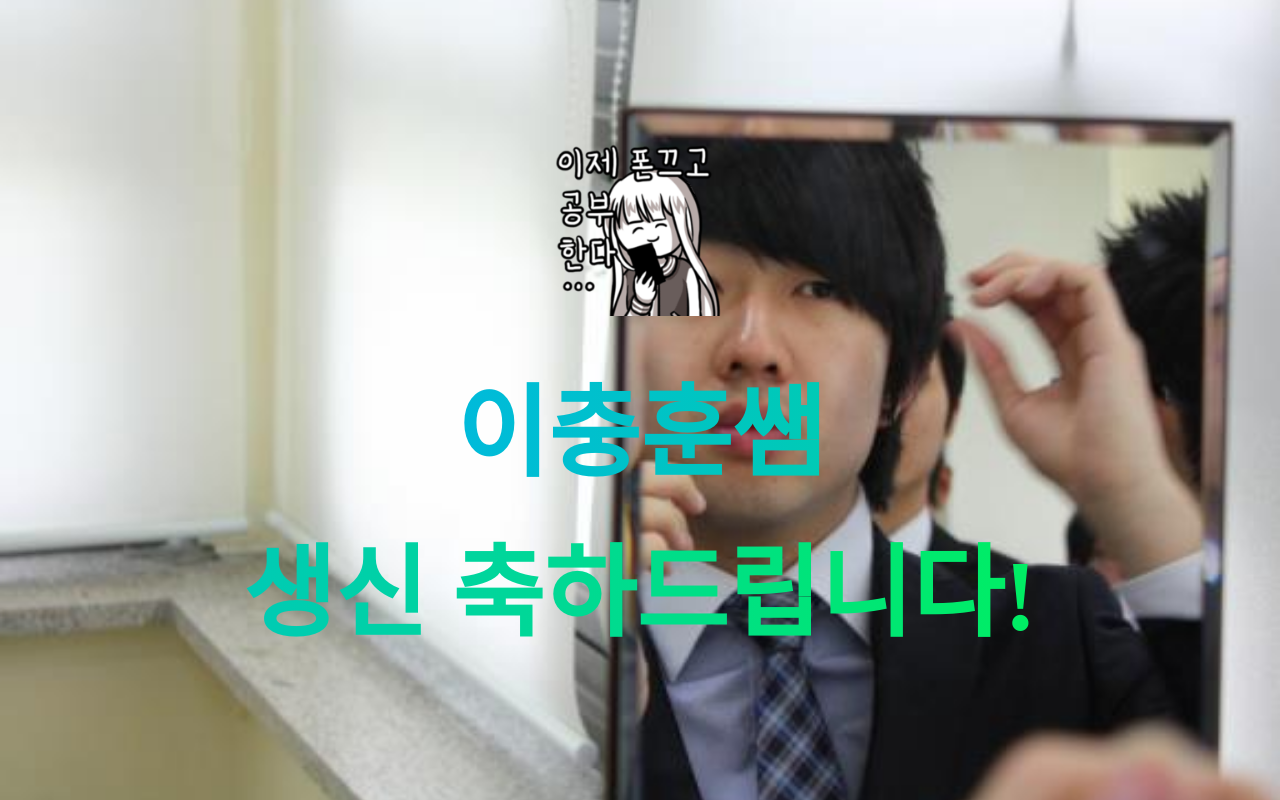
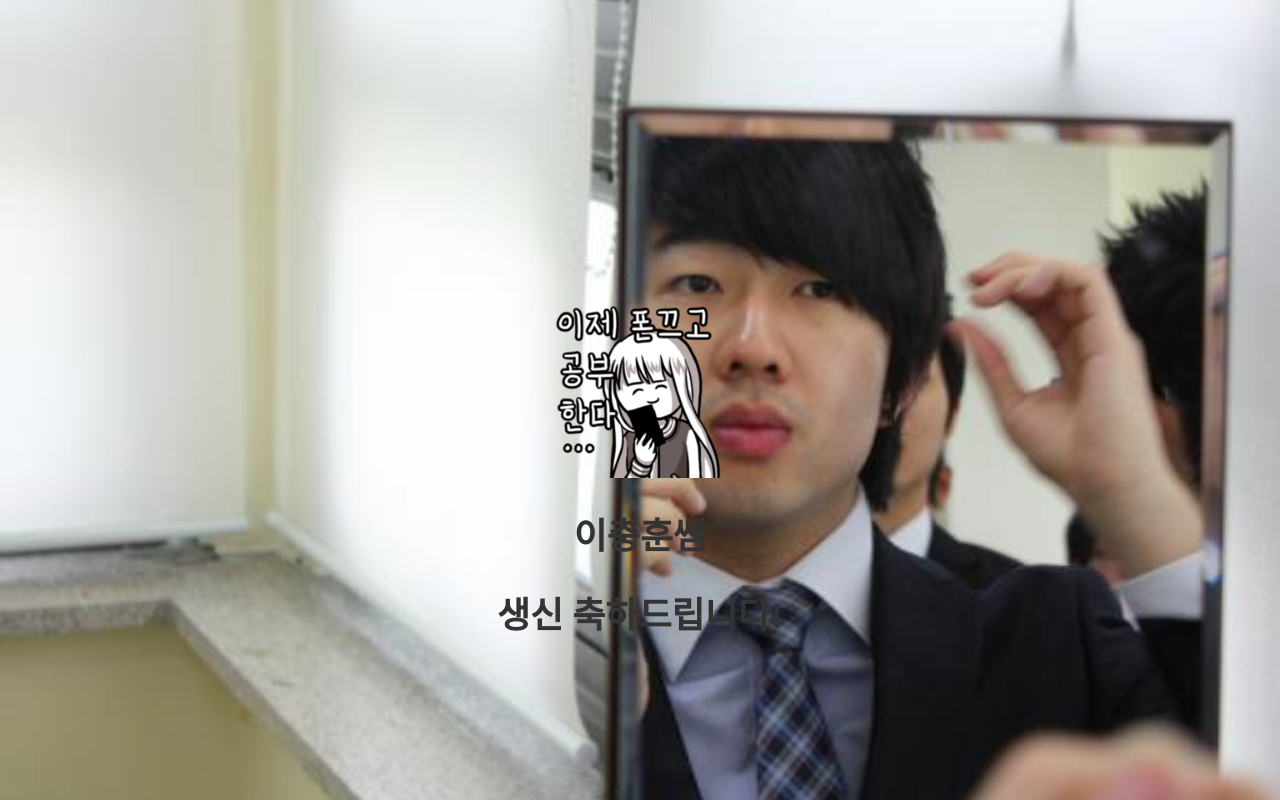
Before and after one commit to chlorisbirthday/chlorisbirthday.github.io, a plain HTML site: page index.html in a window 1280 px wide. Drawn offline with nearby package versions, Linux system fonts and the light colour scheme.

Commit message:
Update index.html

```diff
--- a/index.html
+++ b/index.html
@@ -26,7 +26,7 @@
          <div class="row header-info">
             <div class="col-sm-10 col-sm-offset-1 text-center">
                <img src="img/original_9.png" width="200"><br><br>
-               <p class="test"><span>이충훈쌤 <br><br> 생신 축하드립니다!</span></p>
+               <h1>이충훈쌤 <br><br> 생신 축하드립니다!</h1>
             </div>
          </div>
       </div>
```
